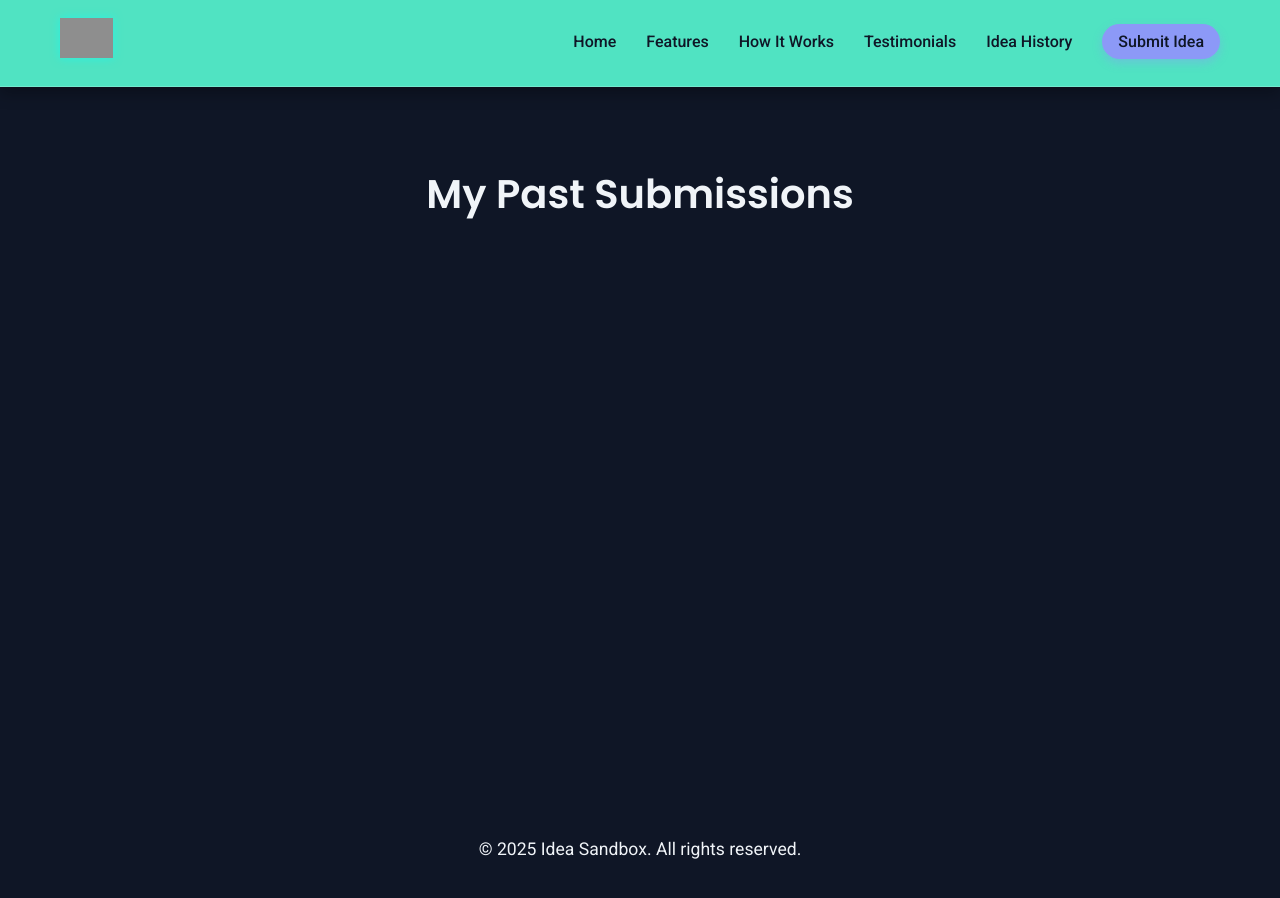
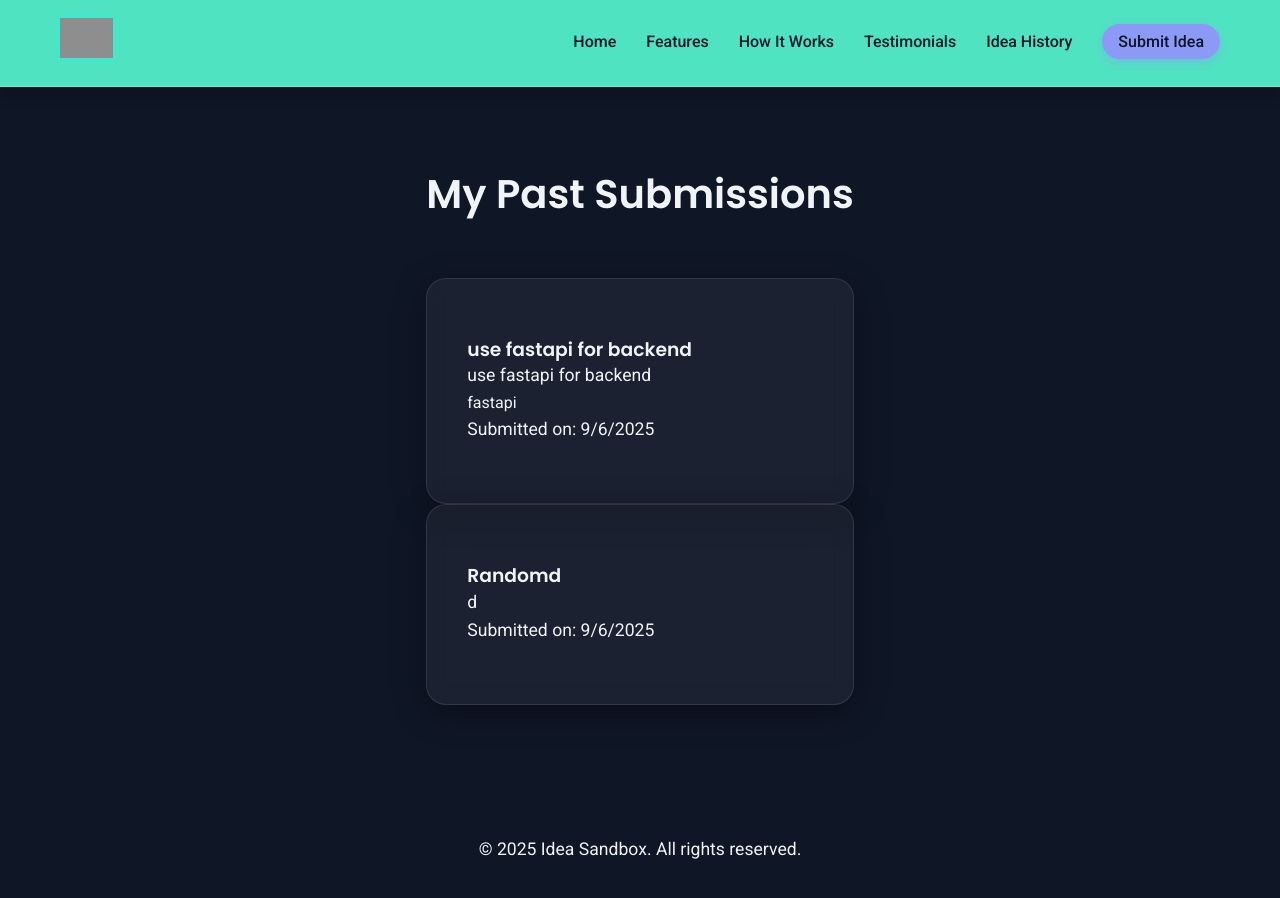
Before and after one commit to shreyas-santosh-naik/idea-sandbox, a React (Vite) app in the folder idea-sandbox-app/: page /history in a window 1280 px wide. Shown: the top 898 px of the page. Built offline with nearby package versions, Linux system fonts and the light colour scheme; data requests are answered from the project's data file; grey boxes are pictures that could not be loaded.

Commit message:
fix: ideal history page

```diff
--- a/idea-sandbox-app/src/pages/IdeaHistory.jsx
+++ b/idea-sandbox-app/src/pages/IdeaHistory.jsx
@@ -1,25 +1,26 @@
-import React, { useState, useEffect } from 'react';
-import Header from '../components/Header';
-import Footer from '../components/Footer';
+import React, { useState, useEffect } from "react";
+import Header from "../components/Header";
+import Footer from "../components/Footer";
 
 export default function IdeaHistory() {
   const [ideas, setIdeas] = useState([]);
   const [loading, setLoading] = useState(true);
 
   // Temporary user ID, will be updated with actual authentication later
-  const userId = 'user_123';
+  const userId = "user_123";
 
   useEffect(() => {
     const fetchIdeas = async () => {
       try {
-        const response = await fetch('http://localhost:5000/ideas?userId=' + userId);
+        const response = await fetch(
+          "http://localhost:5000/ideas?userId=" + userId
+        );
         const data = await response.json();
         // Sort by timestamp descending
         data.sort((a, b) => new Date(b.timestamp) - new Date(a.timestamp));
         setIdeas(data);
-
       } catch (error) {
-        console.error('Error fetching ideas:', error);
+        console.error("Error fetching ideas:", error);
       }
       setLoading(false);
     };
@@ -46,21 +47,37 @@ export default function IdeaHistory() {
       <section className="section-padding">
         <div className="container">
           <h2 className="section-title">My Past Submissions</h2>
+
+          {/* {ideas.length > 0 && (
+            <pre style={{ color: "#fff", background: "#222", padding: 10 }}>
+              {JSON.stringify(ideas, null, 2)}
+            </pre>
+          )} */}
+
           <div className="idea-history-grid">
             {ideas.length === 0 ? (
-              <p className="text-center" style={{ color: 'var(--text-muted)' }}>You haven't submitted any ideas yet.</p>
+              <p className="text-center" style={{ color: "var(--text-muted)" }}>
+                You haven't submitted any ideas yet.
+              </p>
             ) : (
               ideas.map((idea) => (
-                <div key={idea.id} className="idea-card glass-card animate-scale-in">
+                <div key={idea.id} className="idea-card glass-card">
                   <h3>{idea.title}</h3>
                   <p>{idea.description}</p>
                   <div className="idea-tags">
-                    {idea.tags.map((tag, index) => (
-                      <span key={index} className="tag">{tag}</span>
-                    ))}
+                    {(Array.isArray(idea.tags) ? idea.tags : []).map(
+                      (tag, index) => (
+                        <span key={index} className="tag">
+                          {tag}
+                        </span>
+                      )
+                    )}
                   </div>
                   <p className="idea-timestamp">
-                    Submitted on: {new Date(idea.timestamp).toLocaleDateString()}
+                    Submitted on:{" "}
+                    {idea.timestamp
+                      ? new Date(idea.timestamp).toLocaleDateString()
+                      : "N/A"}
                   </p>
                 </div>
               ))
```
